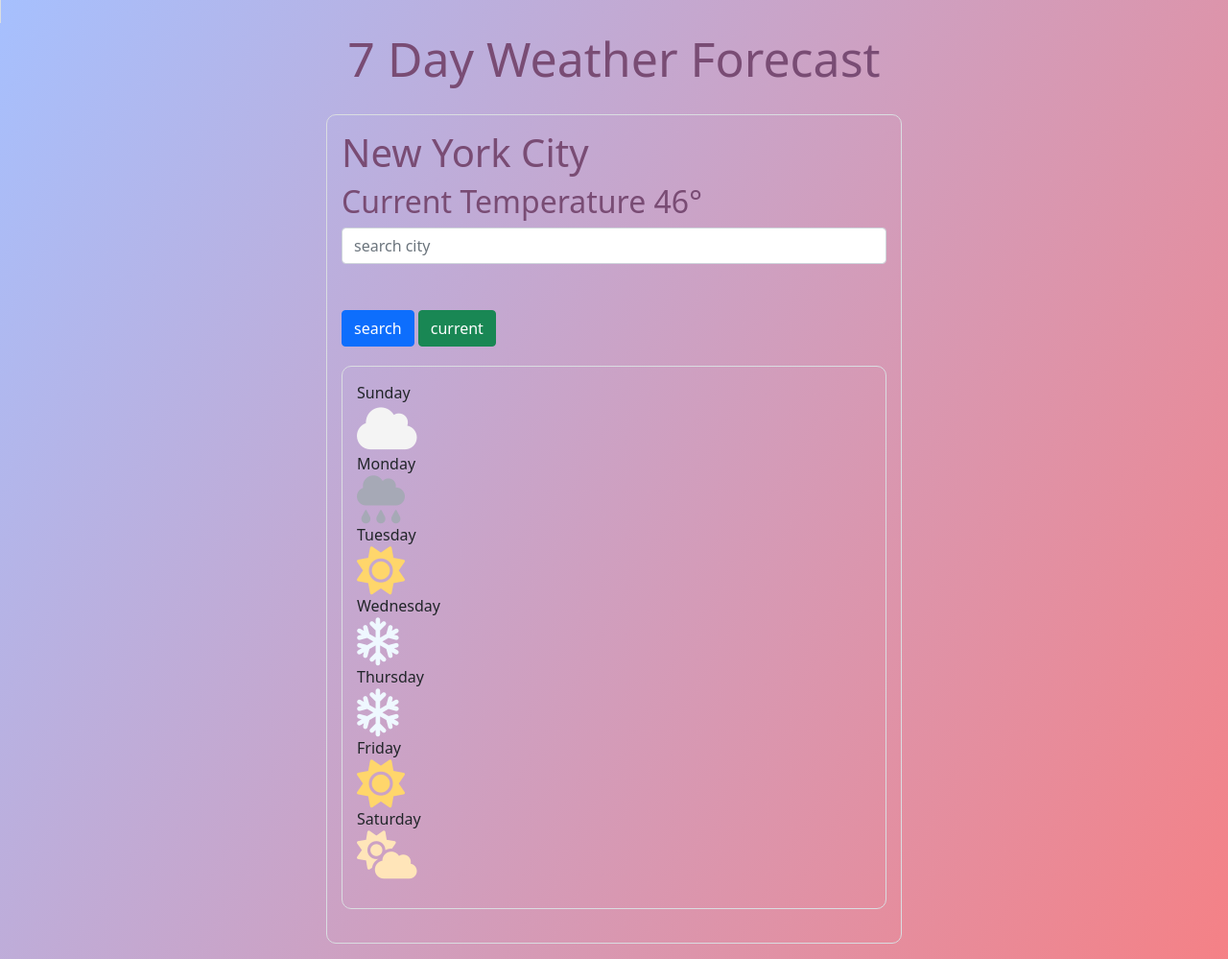
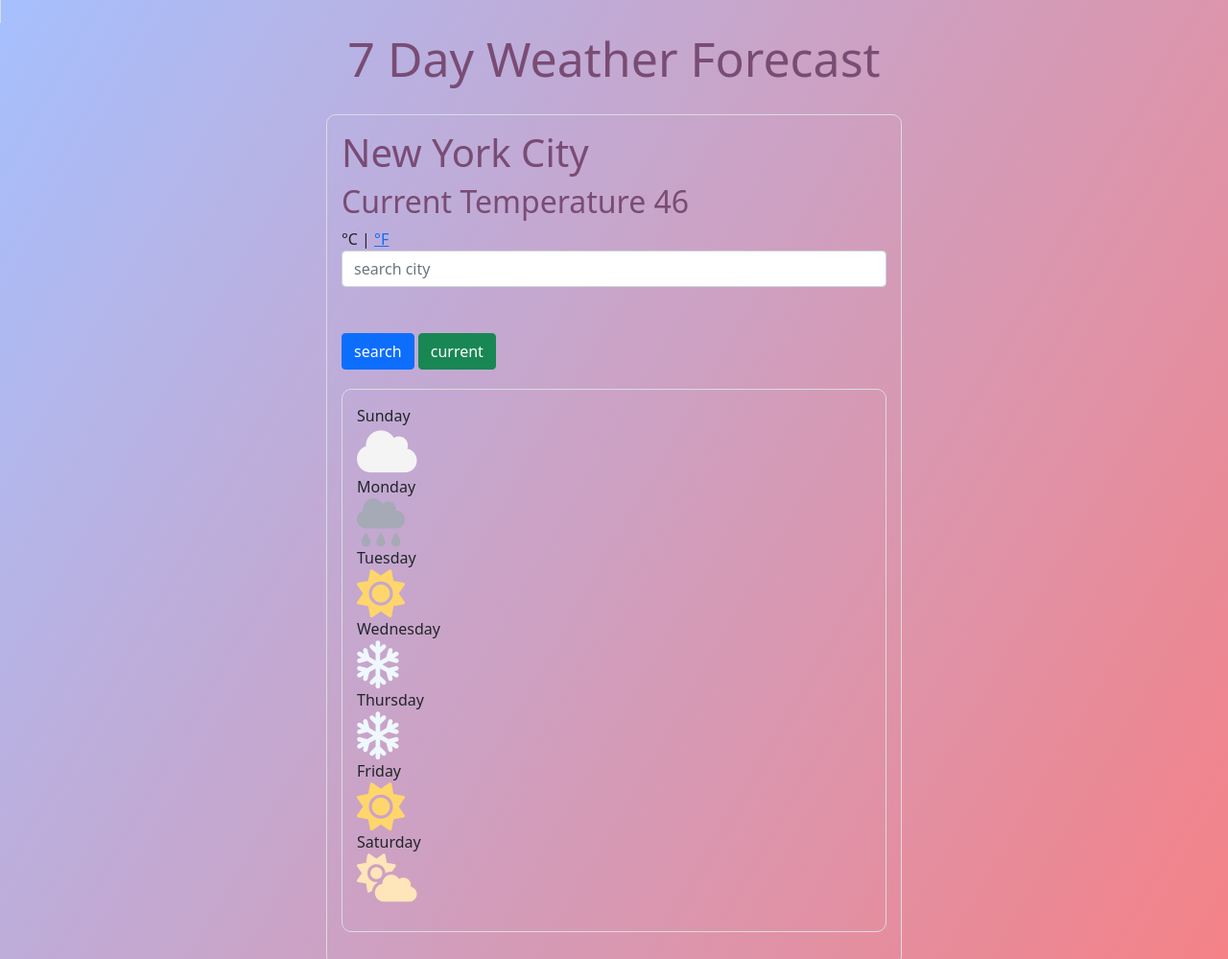
Before and after one commit to Mkpaka95/Weather-Project-2, a plain HTML site: page index.html in a window 1280 px wide. Shown: the top 999 px of the page at 96% size. Drawn offline with nearby package versions, Linux system fonts and the light colour scheme.

Commit message:
Updated units

```diff
--- a/index.html
+++ b/index.html
@@ -28,8 +28,10 @@
       New York City
     </h1>
   </section>
-  <h2 class= "current-temperature"> Current Temperature  46°</h2>
+  <h2 class= "current-temperature"> Current Temperature  46</h2>
     <section>
+      <span class="units">°C | <a href="#">°F</a>
+      </span>
       <form id ="search-city">
       <input
       id="city-input"
```
